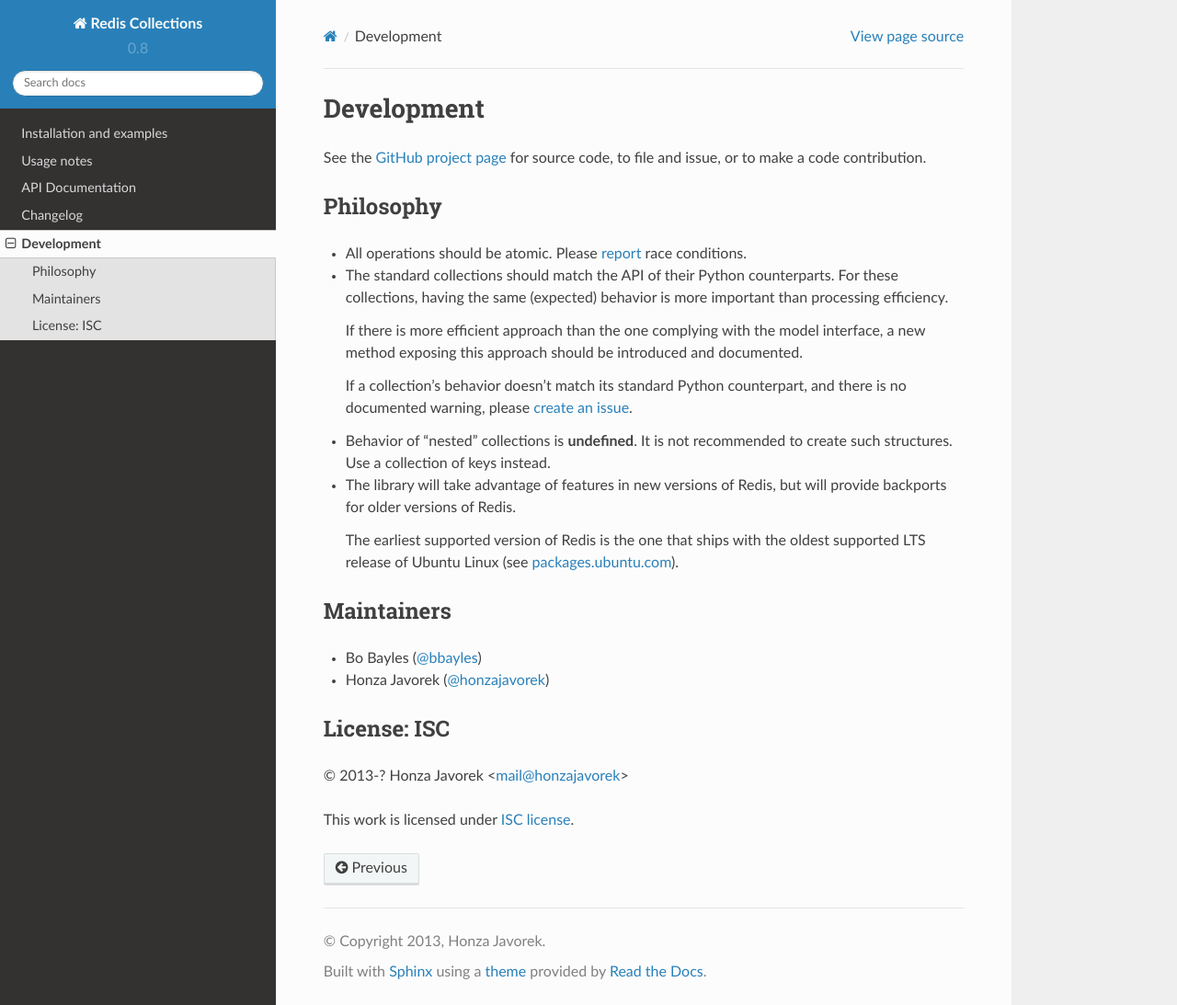
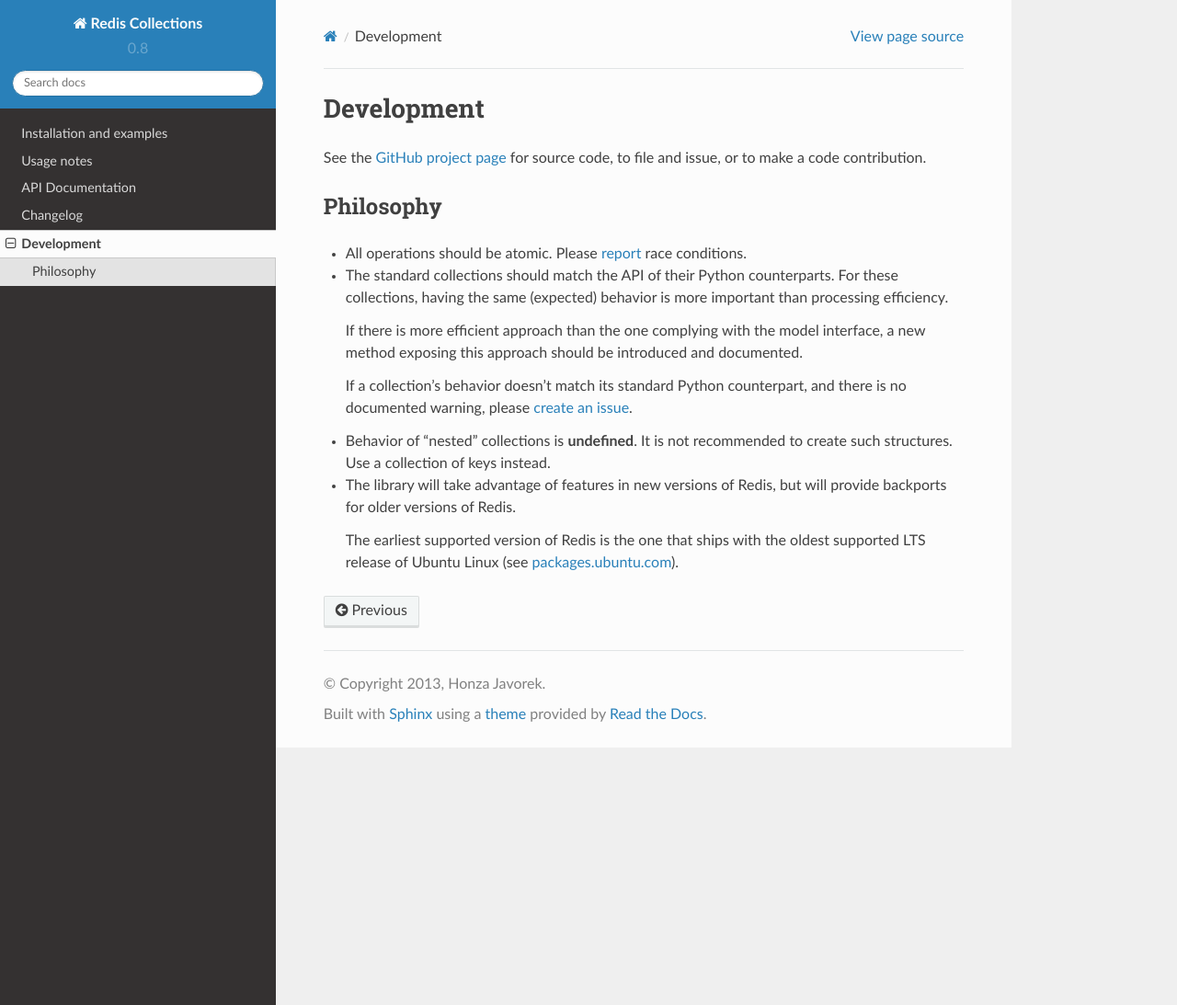
Before and after one commit to redis-collections/redis-collections, a Sphinx documentation site: the page built from docs/development.rst, in a window 1280 px wide and 1093 px high. Shown: the whole window at 92% size. Built offline with Sphinx 7.4.7 and the Read the Docs theme 2.0.0, drawn with Linux system fonts in a browser that asks for light colours.

Commit message:
Remove duplicate information from development.rst

```diff
--- a/docs/development.rst
+++ b/docs/development.rst
@@ -35,17 +35,3 @@ Philosophy
     The earliest supported version of Redis is the one that ships with the
     oldest supported LTS release of Ubuntu Linux (see
     `packages.ubuntu.com <http://packages.ubuntu.com/redis-server>`_).
-
-Maintainers
------------
-
-- Bo Bayles (`@bbayles <http://github.com/bbayles>`_)
-- Honza Javorek (`@honzajavorek <http://github.com/honzajavorek>`_)
-
-License: ISC
-------------
-
-© 2013-? Honza Javorek <mail@honzajavorek>
-
-This work is licensed under `ISC license
-<https://en.wikipedia.org/wiki/ISC_license>`_.
```
